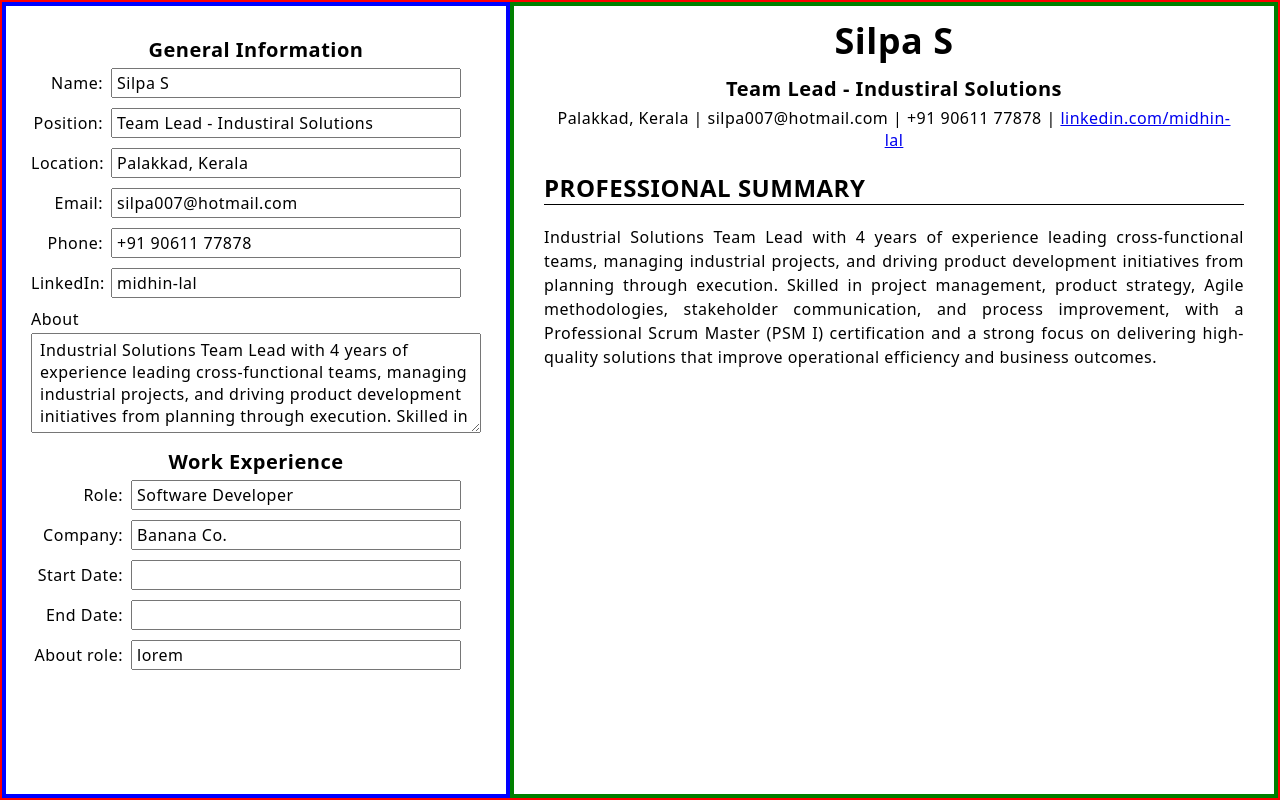
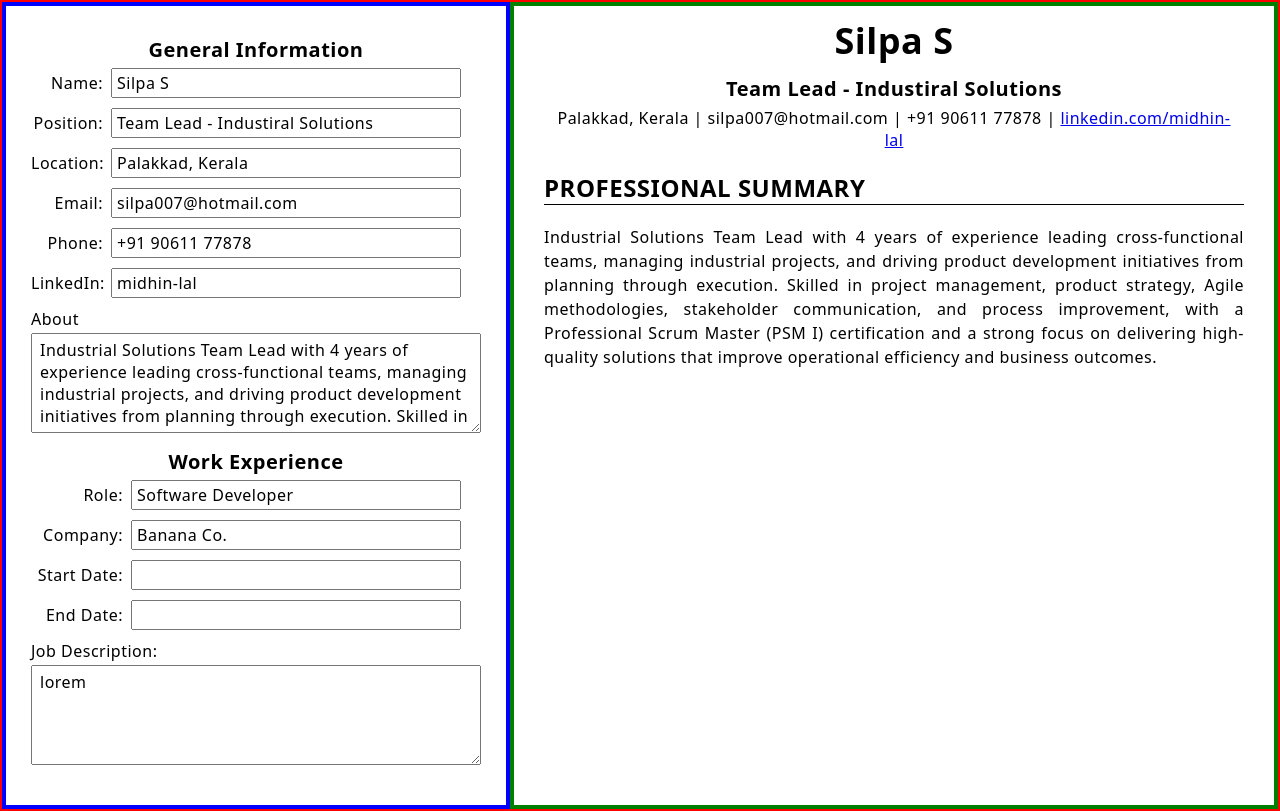
Before and after one commit to midhin11/cv-application, a React (Vite) app: page / in a window 1280 px wide. Built offline with nearby package versions, Linux system fonts and the light colour scheme.

Commit message:
Create work expereience input section

```diff
--- a/src/App.css
+++ b/src/App.css
@@ -33,10 +33,6 @@ label {
   text-align: right;
 }
 
-label[for="about"] {
-  text-align: left;
-}
-
 .work-experience-info label {
   width: 100px;
 }
@@ -57,13 +53,14 @@ h1, h3, h4 {
   text-align: center;
 }
 
-.summary-edit > label{
+.summary-edit > label, label[for="job-desc"]{
   display: block;
   margin-bottom: 3px;
   width: 100%;
+  text-align: left;
 }
 
-.summary-edit textarea {
+.summary-edit textarea, #job-desc {
   width: 450px;
   height: 100px;
   padding: 5px 8px;
--- a/src/components/Editor.jsx
+++ b/src/components/Editor.jsx
@@ -53,8 +53,8 @@ export default function Editor({details, workexDetails, handleDetailsChange, han
                 <input type="text" name="end-date" id="end-date" value={workexDetails.endDate} onChange={handleWorkexChange}/>
             </div>
             <div>
-                <label htmlFor="job-desc">About role: </label>
-                <input type="text" name="job-desc" id="job-desc" value={workexDetails.jobDesc} onChange={handleWorkexChange}/>
+                <label htmlFor="job-desc">Job Description: </label>
+                <textarea type="text" name="job-desc" id="job-desc" value={workexDetails.jobDesc} onChange={handleWorkexChange}></textarea>
             </div>
         </div>
 
```
